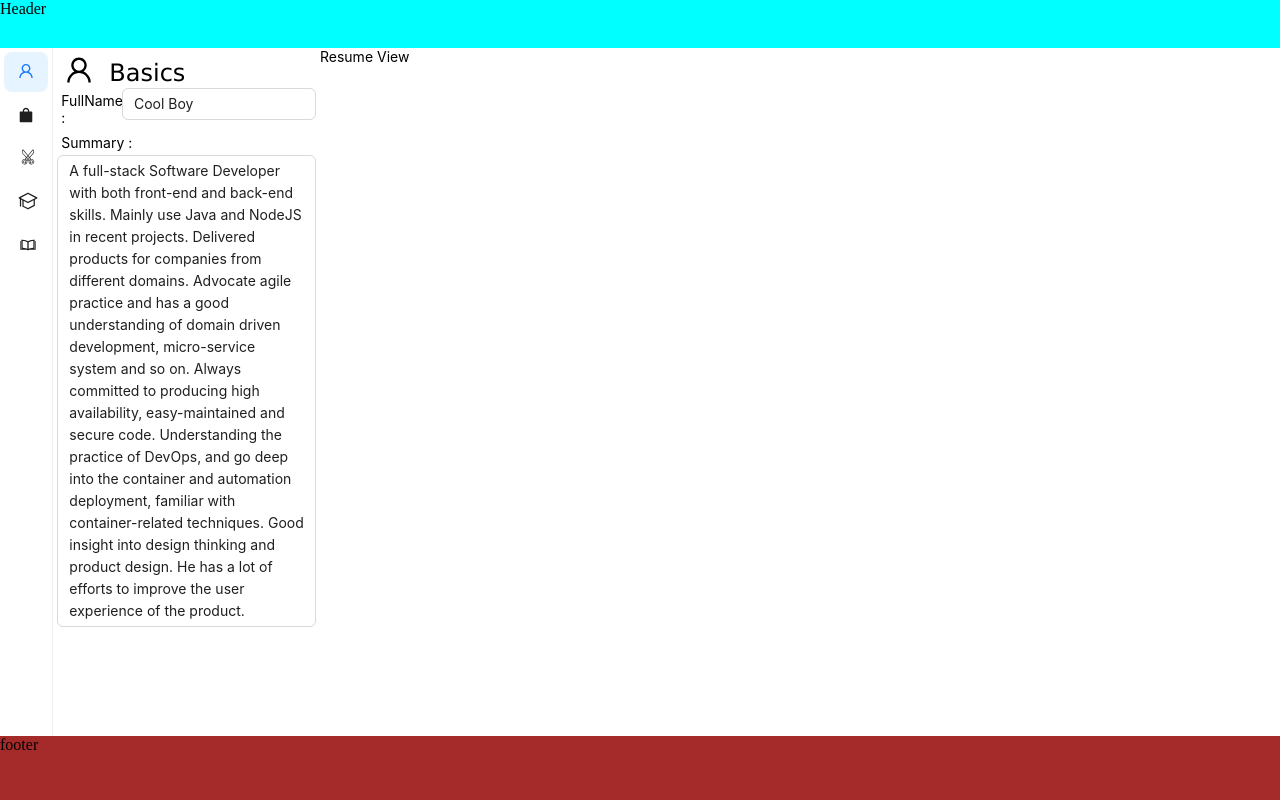
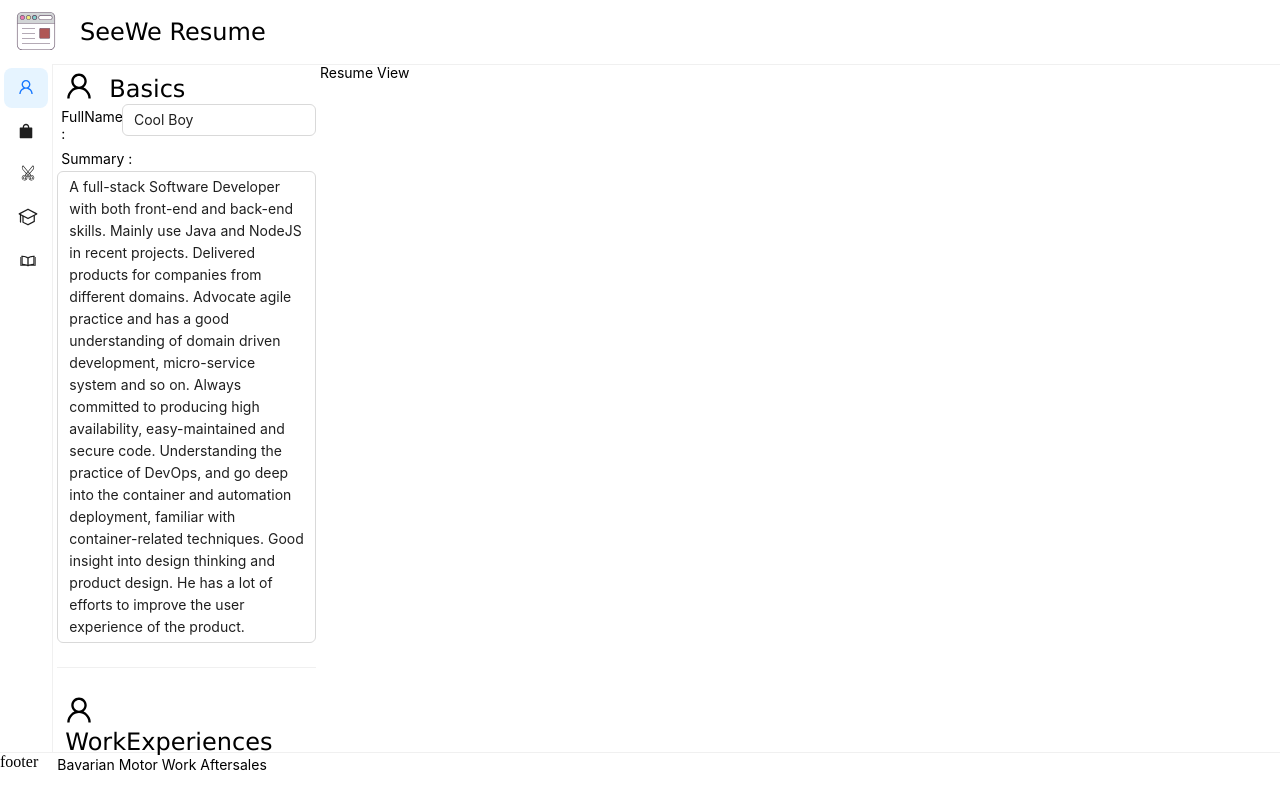
Before and after one commit to syslean/seewe_ui, a React (Create React App) app: page / in a window 1280 px wide. Built offline with nearby package versions, Linux system fonts and the light colour scheme.

Commit message:
[feat] modify header css

```diff
--- a/src/App.tsx
+++ b/src/App.tsx
@@ -1,38 +1,32 @@
 import React from 'react';
-import styled from "styled-components";
 import Header from "./component/header";
 import Footer from "./component/footer";
 import {RouterProvider} from "react-router-dom";
 import router from "./routes";
+import config from "./config";
+import {WrappedDivider} from "./component/common/divider";
+import { WrappedContainer } from './component/common/container';
 
-const AppHeader = styled.div`
-  height: 6vh;
-  background: aqua;
-`
-
-const AppContent = styled.div`
-  height: 86vh;
-  background: white;
-
-`
-
-const AppFooter = styled.div`
-  height: 8vh;
-  background: brown;
-`
+const GlobalDisplay = {
+  headerHeight: "8vh",
+  contentHeight: "86vh",
+  footerHeight: "6vh"
+}
 
 function App() {
   return (
     <>
-      <AppHeader>
-        <Header/>
-      </AppHeader>
-      <AppContent>
+      <WrappedContainer containerHeight={GlobalDisplay.headerHeight}>
+        <Header appName={config.appName}/>
+        <WrappedDivider/>
+      </WrappedContainer>
+      <WrappedContainer containerHeight={GlobalDisplay.contentHeight}>
         <RouterProvider router={router}/>
-      </AppContent>
-      <AppFooter>
+      </WrappedContainer>
+      <WrappedContainer containerHeight={GlobalDisplay.footerHeight}>
+        <WrappedDivider/>
         <Footer/>
-      </AppFooter>
+      </WrappedContainer>
     </>
   );
 }
--- /dev/null
+++ b/src/component/common/container.tsx
@@ -0,0 +1,5 @@
+import styled from "styled-components";
+
+export const WrappedContainer = styled.div<{ containerHeight: string }>`
+  height: ${({containerHeight}) => containerHeight};
+`
--- /dev/null
+++ b/src/component/common/divider.tsx
@@ -0,0 +1,6 @@
+import styled from "styled-components";
+import {Divider} from "antd";
+
+export const WrappedDivider = styled(Divider)`
+  margin: 0
+`
--- a/src/component/common/icons.tsx
+++ b/src/component/common/icons.tsx
@@ -31,6 +31,37 @@ const PublicationSvg = () => (
   </svg>
 )
 
+const ResumeSvg = () => (
+  <svg className="icon" viewBox="0 0 1024 1024" width="2.5em" height="2.5em">
+    <path
+      d="M864 992H160c-70.4 0-128-57.6-128-128V160c0-70.4 57.6-128 128-128h704c70.4 0 128 57.6 128 128v704c0 70.4-57.6 128-128 128z"
+      fill="#FFFFFF"/>
+    <path d="M32 144.8v169.6h960V144.8c0-62.4-50.4-112.8-112.8-112.8H144.8C82.4 32 32 82.4 32 144.8z" fill="#D2D5D6"/>
+    <path d="M164 168.8m-56.8 0a56.8 56.8 0 1 0 113.6 0 56.8 56.8 0 1 0-113.6 0Z" fill="#EC7BB0"/>
+    <path d="M476 168.8m-56.8 0a56.8 56.8 0 1 0 113.6 0 56.8 56.8 0 1 0-113.6 0Z" fill="#82CFCD"/>
+    <path
+      d="M476 232.8c-35.2 0-64.8-28.8-64.8-64.8 0-35.2 28.8-64.8 64.8-64.8 35.2 0 64.8 28.8 64.8 64.8-0.8 36-29.6 64.8-64.8 64.8z m0-112.8c-26.4 0-48.8 21.6-48.8 48.8s21.6 48.8 48.8 48.8 48.8-21.6 48.8-48.8-22.4-48.8-48.8-48.8z"
+      fill="#6A576D"/>
+    <path d="M320 168.8m-56.8 0a56.8 56.8 0 1 0 113.6 0 56.8 56.8 0 1 0-113.6 0Z" fill="#F1ED7B"/>
+    <path
+      d="M164 232.8c-35.2 0-64.8-28.8-64.8-64.8 0-35.2 28.8-64.8 64.8-64.8 35.2 0 64.8 28.8 64.8 64.8s-28.8 64.8-64.8 64.8z m0-112.8c-26.4 0-48.8 21.6-48.8 48.8s21.6 48.8 48.8 48.8 48.8-21.6 48.8-48.8-21.6-48.8-48.8-48.8zM476 232.8c-35.2 0-64.8-28.8-64.8-64.8 0-35.2 28.8-64.8 64.8-64.8 35.2 0 64.8 28.8 64.8 64.8-0.8 36-29.6 64.8-64.8 64.8z m0-112.8c-26.4 0-48.8 21.6-48.8 48.8s21.6 48.8 48.8 48.8 48.8-21.6 48.8-48.8-22.4-48.8-48.8-48.8zM320 232.8c-35.2 0-64.8-28.8-64.8-64.8 0-35.2 28.8-64.8 64.8-64.8s64.8 28.8 64.8 64.8-29.6 64.8-64.8 64.8zM320 120c-26.4 0-48.8 21.6-48.8 48.8s21.6 48.8 48.8 48.8 48.8-21.6 48.8-48.8S346.4 120 320 120zM32 306.4h960v16H32zM864 834.4H160c-4.8 0-8-3.2-8-8s3.2-8 8-8h704c4.8 0 8 3.2 8 8s-3.2 8-8 8zM480 450.4H160c-4.8 0-8-3.2-8-8s3.2-8 8-8h320c4.8 0 8 3.2 8 8s-3.2 8-8 8zM480 578.4H160c-4.8 0-8-3.2-8-8s3.2-8 8-8h320c4.8 0 8 3.2 8 8s-3.2 8-8 8zM480 706.4H160c-4.8 0-8-3.2-8-8s3.2-8 8-8h320c4.8 0 8 3.2 8 8s-3.2 8-8 8z"
+      fill="#6A576D"/>
+    <path
+      d="M864 1000H160c-75.2 0-136-60.8-136-136V160c0-75.2 60.8-136 136-136h704c75.2 0 136 60.8 136 136v704c0 75.2-60.8 136-136 136zM160 40C93.6 40 40 93.6 40 160v704c0 66.4 53.6 120 120 120h704c66.4 0 120-53.6 120-120V160c0-66.4-53.6-120-120-120H160z"
+      fill="#6A576D"/>
+    <path
+      d="M871.2 224.8H636.8c-31.2 0-56.8-25.6-56.8-56.8 0-31.2 25.6-56.8 56.8-56.8h234.4c31.2 0 56.8 25.6 56.8 56.8 0 32-25.6 56.8-56.8 56.8z"
+      fill="#FFFFFF"/>
+    <path
+      d="M871.2 232.8H636.8c-35.2 0-64.8-28.8-64.8-64.8 0-35.2 28.8-64.8 64.8-64.8h234.4c35.2 0 64.8 28.8 64.8 64.8s-28.8 64.8-64.8 64.8zM636.8 120c-26.4 0-48.8 21.6-48.8 48.8s21.6 48.8 48.8 48.8h234.4c26.4 0 48.8-21.6 48.8-48.8s-21.6-48.8-48.8-48.8H636.8z"
+      fill="#6A576D"/>
+    <path d="M608 442.4h256v256H608z" fill="#AF5655"/>
+    <path
+      d="M838.4 706.4H633.6c-18.4 0-33.6-15.2-33.6-33.6V468c0-18.4 15.2-33.6 33.6-33.6h204.8c18.4 0 33.6 15.2 33.6 33.6v204.8c0 18.4-15.2 33.6-33.6 33.6z m-204.8-256c-9.6 0-17.6 8-17.6 17.6v204.8c0 9.6 8 17.6 17.6 17.6h204.8c9.6 0 17.6-8 17.6-17.6V468c0-9.6-8-17.6-17.6-17.6H633.6z"
+      fill="#6A576D"/>
+  </svg>
+);
+
 export const EducationIcon = (props: Partial<CustomIconComponentProps>) => (
   <Icon component={EducationSvg} {...props} />
 );
@@ -42,3 +73,7 @@ export const SkillIcon = (props: Partial<CustomIconComponentProps>) => (
 export const PublicationIcon = (props: Partial<CustomIconComponentProps>) => (
   <Icon component={PublicationSvg} {...props} />
 );
+
+export const ResumeIcon = (props: Partial<CustomIconComponentProps>) => (
+  <Icon component={ResumeSvg} {...props} />
+);
--- a/src/component/header/index.tsx
+++ b/src/component/header/index.tsx
@@ -1,14 +1,23 @@
+import React from 'react';
+import styled from "styled-components";
+import {ResumeIcon} from "../common/icons";
+import {Space} from "antd";
 
-import React from 'react';
+const Title = styled.div`
+  font: normal 1.5rem 'Lucida Grande';
+`
 
-const Header: React.FC<Props> = () => {
-    return (
-        <div>Header</div>
-    )
+const Header: React.FC<Props> = ({appName}: Props) => {
+  return (
+    <Space size="large" align="center" style={{height: "100%", marginLeft: "1rem"}}>
+      <ResumeIcon/>
+      <Title>{appName}</Title>
+    </Space>
+  )
 }
 
 export default Header;
 
 interface Props {
-
+  appName: string;
 }
--- a/src/component/resume/edictor/index.tsx
+++ b/src/component/resume/edictor/index.tsx
@@ -1,10 +1,16 @@
 import React from 'react';
 import Basics from "../basics";
+import Works from "../works";
+import {Divider} from "antd";
 
 const Editor: React.FC<Props> = () => {
   return (
     <div style={{ margin: "0.25rem"}}>
       <Basics/>
+
+      <Divider />
+
+      <Works/>
     </div>
   )
 }
--- a/src/component/resume/label/index.tsx
+++ b/src/component/resume/label/index.tsx
@@ -1,5 +1,4 @@
 import React from 'react';
-
 
 
 const Label: React.FC<Props> = ({name}: Props) => {
--- /dev/null
+++ b/src/component/resume/works/index.tsx
@@ -0,0 +1,20 @@
+import React, {useContext} from 'react';
+import {ResumeContext} from "../../../page/Resume/ResumeContext";
+import Header from "../header";
+
+const Works: React.FC = () => {
+  const {workExperiences} = useContext(ResumeContext);
+
+  return (
+    <>
+      <Header title="WorkExperiences"/>
+      {workExperiences.map((workExperience) => {
+        return (
+          <>{workExperience.name}</>
+        )
+      })}
+    </>
+  )
+}
+
+export default Works;
--- /dev/null
+++ b/src/config/index.ts
@@ -0,0 +1,5 @@
+const config = {
+  appName: "SeeWe Resume"
+}
+
+export default config;
```
Also changed, not shown: 1 other file (tests, documents, lock files or other folders).
